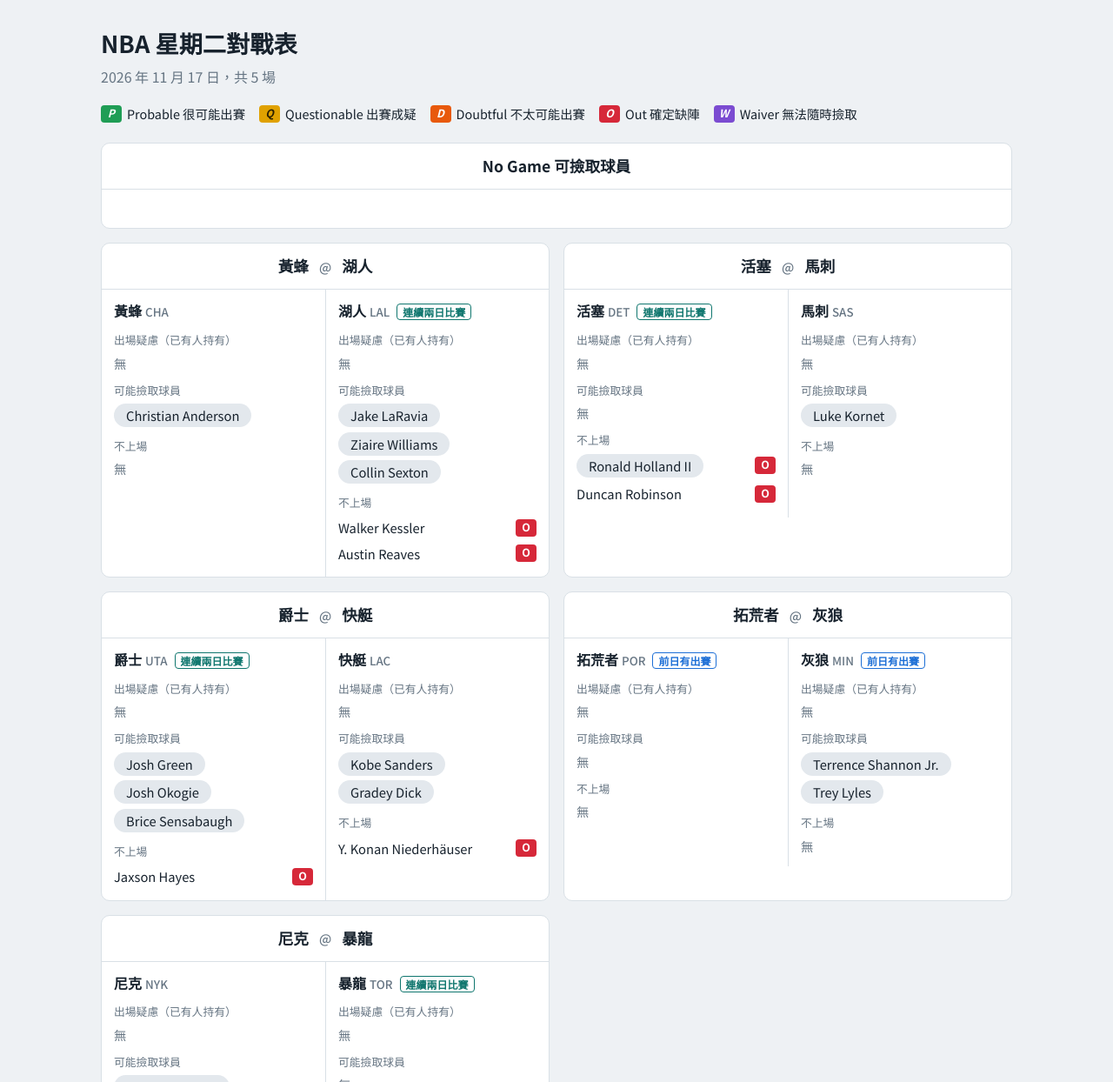
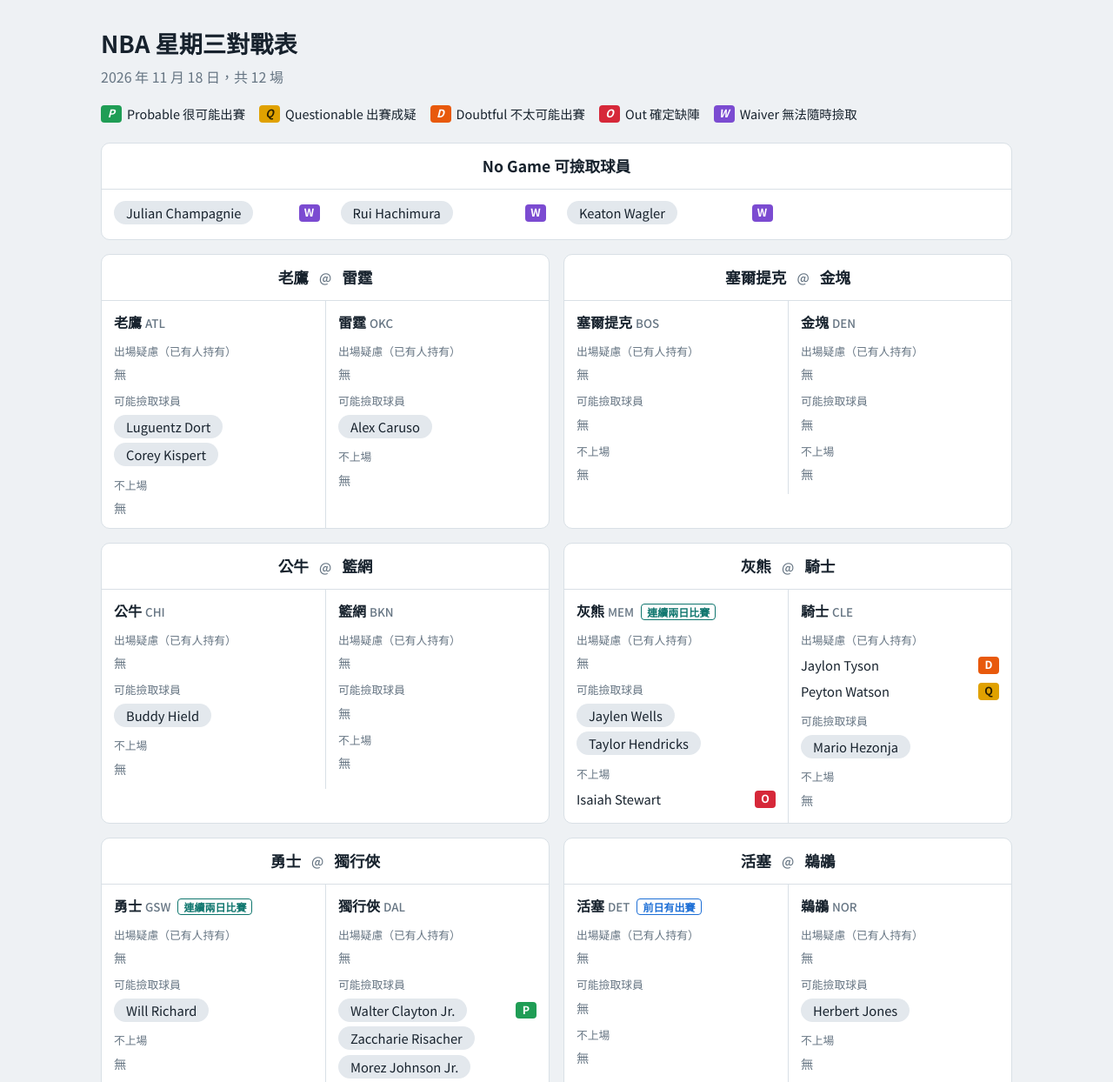
Before and after one commit to zhuys312/NBA-DailyPickup, a plain HTML site: page index.html in a window 1280 px wide. Shown: the top 1244 px of the page at 87% size. Drawn offline with Linux system fonts and the light colour scheme.

Commit message:
Update index.html

```diff
--- a/index.html
+++ b/index.html
@@ -3,7 +3,7 @@
 <head>
 <meta charset="utf-8">
 <meta name="viewport" content="width=device-width, initial-scale=1, viewport-fit=cover">
-<title>NBA 11/17 星期二對戰表</title>
+<title>NBA 11/18 星期三對戰表</title>
 <link rel="stylesheet" href="https://fonts.googleapis.com/css2?family=Noto+Sans+TC:wght@400;500;700&display=swap">
 <style>
 :root{--bg:#eef1f4;--card:#fff;--ink:#17222d;--mute:#667583;--line:#d9e0e6;
@@ -46,8 +46,8 @@ h1{font-size:1.7rem;margin:0 0 4px;font-weight:700}
 </head>
 <body>
 <main>
-<h1>NBA 星期二對戰表</h1>
-<p class="sub">2026 年 11 月 17 日，共 5 場</p>
+<h1>NBA 星期三對戰表</h1>
+<p class="sub">2026 年 11 月 18 日，共 12 場</p>
 <div class="legend">
 <span><i class="b P">P</i>Probable 很可能出賽</span>
 <span><i class="b Q">Q</i>Questionable 出賽成疑</span>
@@ -59,19 +59,33 @@ h1{font-size:1.7rem;margin:0 0 4px;font-weight:700}
 </main>
 <script>
 var T={
-CHA:["黃蜂","Christian Anderson FA"],
-LAL:["湖人","Walker Kessler O;Austin Reaves O;Jake LaRavia FA;Ziaire Williams FA;Collin Sexton FA","b2b"],
-DET:["活塞","Duncan Robinson O;Ronald Holland II O FA","b2b"],
-SAS:["馬刺","Luke Kornet FA"],
-UTA:["爵士","Jaxson Hayes O;Josh Green FA;Josh Okogie FA;Brice Sensabaugh FA","b2b"],
-LAC:["快艇","Y. Konan Niederhäuser O;Kobe Sanders FA;Gradey Dick FA"],
-POR:["拓荒者","","prev"],
-MIN:["灰狼","Terrence Shannon Jr. FA;Trey Lyles FA","prev"],
-NYK:["尼克","Landry Shamet FA"],
-TOR:["暴龍","","b2b"]
+ATL:["老鷹","Luguentz Dort FA;Corey Kispert FA"],
+OKC:["雷霆","Alex Caruso FA"],
+BOS:["塞爾提克",""],
+DEN:["金塊",""],
+CHI:["公牛","Buddy Hield FA"],
+BKN:["籃網",""],
+MEM:["灰熊","Jaylen Wells FA;Isaiah Stewart O;Taylor Hendricks FA","b2b"],
+CLE:["騎士","Jaylon Tyson D;Peyton Watson Q;Mario Hezonja FA"],
+GSW:["勇士","Will Richard FA","b2b"],
+DAL:["獨行俠","Walter Clayton Jr. P FA;Zaccharie Risacher FA;Morez Johnson Jr. FA"],
+DET:["活塞","","prev"],
+NOR:["鵜鶘","Herbert Jones FA"],
+HOU:["火箭",""],
+IND:["溜馬","Andrew Nembhard Q;T.J. McConnell P FA;Quenton Jackson FA"],
+UTA:["爵士","","prev"],
+LAL:["湖人","Sandro Mamukelashvili W","prev"],
+MIL:["公鹿","Kyle Kuzma W","b2b"],
+MIA:["熱火","Ryan Conwell FA;Bam Adebayo P;Myron Gardner Q FA"],
+PHI:["七六人","Jaylen Brown O;Dean Wade W"],
+ORL:["魔術","Goga Bitadze FA"],
+PHX:["太陽",""],
+SAC:["國王","Leaky Black FA;Malik Monk W;Precious Achiuwa Q"],
+WAS:["巫師","Tre Johnson FA"],
+TOR:["暴龍","","prev"]
 };
-var G=[["CHA","LAL"],["DET","SAS"],["UTA","LAC"],["POR","MIN"],["NYK","TOR"]];
-var NGL="";
+var G=[["ATL","OKC"],["BOS","DEN"],["CHI","BKN"],["MEM","CLE"],["GSW","DAL"],["DET","NOR"],["HOU","IND"],["UTA","LAL"],["MIL","MIA"],["PHI","ORL"],["PHX","SAC"],["WAS","TOR"]];
+var NGL="Julian Champagnie W;Rui Hachimura W;Keaton Wagler W";
 function badge(c){return '<span class="b '+c+'">'+c+'</span>'}
 function parseStr(str,c){
   var out=[];
```
